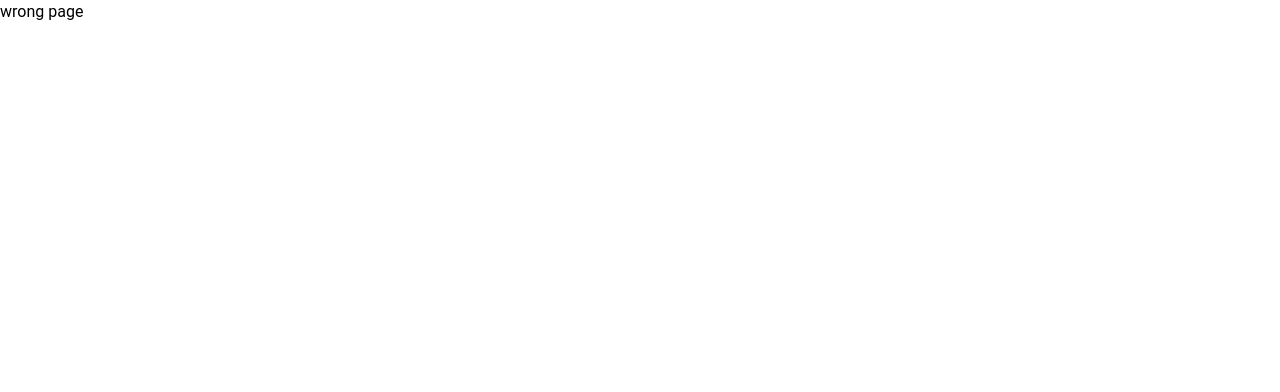
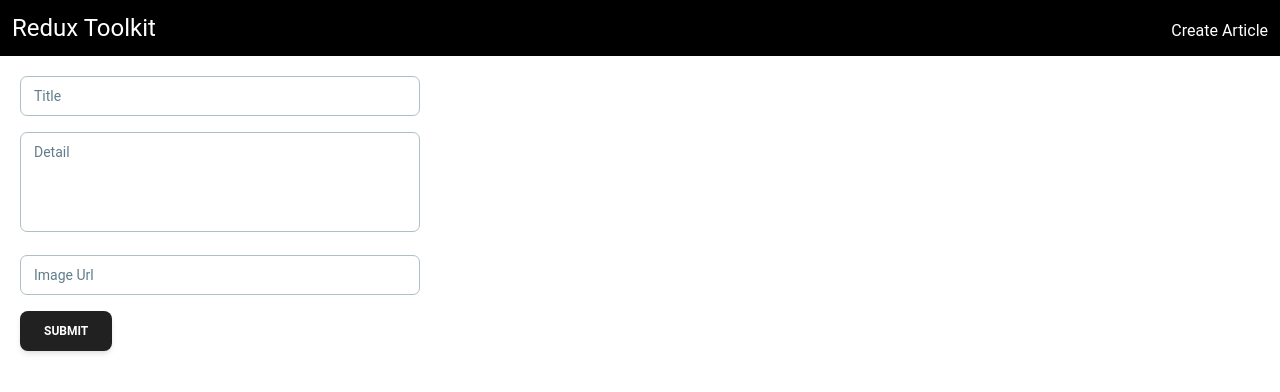
Before and after one commit to suren79thapa/reactlearn, a React (Vite) app: page /add-article in a window 1280 px wide. Shown: the top 392 px of the page. Built offline with nearby package versions, Linux system fonts and the light colour scheme.

Commit message:
added article

```diff
--- a/package.json
+++ b/package.json
@@ -17,6 +17,7 @@
     "formik": "^2.4.6",
     "react": "^19.1.0",
     "react-dom": "^19.1.0",
+    "react-hot-toast": "^2.5.2",
     "react-redux": "^9.2.0",
     "react-router": "^7.7.1",
     "react-router-dom": "^7.7.1",
--- a/src/App.jsx
+++ b/src/App.jsx
@@ -5,6 +5,7 @@ import { RouterProvider } from "react-router-dom";
 import NotFound from "./notfound/NotFound";
 import RootLayOut from "./components/RootLayOut";
 import ArticleList from "./features/articles/ArticleList";
+import AddArticleForm from "./features/articles/AddArticleForm";
 export default function App() {
   const router = createBrowserRouter([
     {
@@ -14,6 +15,10 @@ export default function App() {
         {
           index: true,
           element: <ArticleList />,
+        },
+        {
+          path: "add-article",
+          element: <AddArticleForm />,
         },
       ],
     },
--- a/src/components/Header.jsx
+++ b/src/components/Header.jsx
@@ -2,8 +2,11 @@ import React from "react";
 import { NavLink } from "react-router";
 function Header() {
   return (
-    <div className="bg-black text-white p-3 ">
+    <div className="bg-black text-white p-3 flex items-baseline justify-between">
       <h1 className="text-2xl">Redux Toolkit</h1>
+      <nav className="space-x-7">
+        <NavLink to={"/add-article"}>Create Article</NavLink>
+      </nav>
     </div>
   );
 }
--- /dev/null
+++ b/src/features/articles/AddArticleForm.jsx
@@ -0,0 +1,63 @@
+import { Formik } from "formik";
+import { useCreateArticleMutation } from "./articleApi";
+import { Button, Input, Textarea } from "@material-tailwind/react";
+import * as Yup from "yup";
+import toast from "react-hot-toast";
+import { useNavigate } from "react-router";
+const valSchema = Yup.object({
+  title: Yup.string().required(),
+  detail: Yup.string().required(),
+  image: Yup.string().url().required(),
+});
+
+export default function AddArticleForm() {
+  const [addArticle, { isLoading }] = useCreateArticleMutation();
+  const nav = useNavigate();
+  return (
+    <div className="p-5">
+      <Formik
+        initialValues={{ title: "", detail: "", image: "" }}
+        onSubmit={async (val) => {
+          try {
+            await addArticle(val).unwrap();
+            toast.success("added successfuly");
+            nav(-1);
+          } catch (err) {
+            toast.error(err.data);
+          }
+        }}
+        validationSchema={valSchema}
+      >
+        {({ handleChange, handleSubmit, values, errors, touched }) => (
+          <form onSubmit={handleSubmit} className="max-w-[400px] space-y-4">
+            <div>
+              <Input onChange={handleChange} name="title" label="Title" />
+              {errors.title && touched.title && (
+                <h1 className="text-pink-500">{errors.title}</h1>
+              )}
+            </div>
+            <div>
+              <Textarea
+                name="detail"
+                onChange={handleChange}
+                label="Detail"
+              ></Textarea>
+              {errors.detail && touched.detail && (
+                <h1 className="text-pink-500">{errors.detail}</h1>
+              )}
+            </div>
+            <div>
+              <Input name="image" onChange={handleChange} label="Image Url" />
+              {errors.image && touched.image && (
+                <h1 className="text-pink-500">{errors.image}</h1>
+              )}
+            </div>
+            <Button loading={isLoading} type="submit">
+              Submit
+            </Button>
+          </form>
+        )}
+      </Formik>
+    </div>
+  );
+}
--- a/src/features/articles/ArticleList.jsx
+++ b/src/features/articles/ArticleList.jsx
@@ -1,7 +1,25 @@
-import { useGetArticlesQuery } from "./articleApi";
+import { Button } from "@material-tailwind/react";
+import { useGetArticlesQuery, useLazyGetArticlesQuery } from "./articleApi";
 
 export default function ArticleList() {
-  const m = useGetArticlesQuery();
-  console.log(m);
-  return <div></div>;
+  const { isLoading, error, data } = useGetArticlesQuery();
+  if (isLoading) return <h1>Loading...</h1>;
+  if (error) return <h1>{error.data}</h1>;
+  // console.log(error);
+  // const [getArticles, { isLoading, error, data }] = useLazyGetArticlesQuery();
+  return (
+    <div className="p-5">
+      {/* <Button onClick={() => getArticles()}>Get Articles</Button> */}
+      {data &&
+        data.map((article) => {
+          return (
+            <div key={article.id} className="p-3 space-y-3">
+              <img src={article.image} alt="profile" className="" />
+              <h1>{article.title}</h1>
+              <p>{article.detail}</p>
+            </div>
+          );
+        })}
+    </div>
+  );
 }
--- a/src/features/articles/articleApi.js
+++ b/src/features/articles/articleApi.js
@@ -13,6 +13,17 @@ export const articleApi = createApi({
         method: "GET",
       }),
     }),
+    createArticle: builder.mutation({
+      query: (data) => ({
+        url: "/articles",
+        body: data,
+        method: "POST",
+      }),
+    }),
   }),
 });
-export const { useGetArticlesQuery, useLazyGetArticlesQuery } = articleApi;
+export const {
+  useGetArticlesQuery,
+  useCreateArticleMutation,
+  useLazyGetArticlesQuery,
+} = articleApi;
--- a/src/main.jsx
+++ b/src/main.jsx
@@ -3,9 +3,11 @@ import "./index.css";
 import App from "./App.jsx";
 import { Provider } from "react-redux";
 import { store } from "./app/store.js";
+import { Toaster } from "react-hot-toast";
 
 createRoot(document.getElementById("root")).render(
   <Provider store={store}>
     <App />
+    <Toaster />
   </Provider>
 );
```
Also changed, not shown: 1 other file (tests, documents, lock files or other folders).
